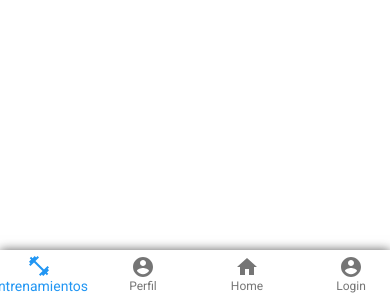
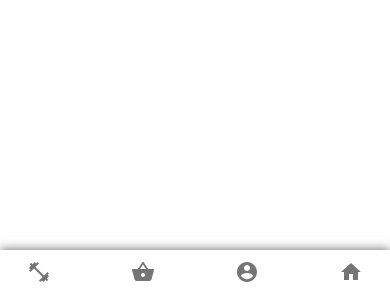
Before and after one commit to vicnx/MoveShare_REACT_DJANGO, a React (Create React App) app in the folder frontend/: page / in a window 390 px wide. Shown: the part 544-844 px from the top of the page. Built offline with nearby package versions, Linux system fonts and the light colour scheme.

Commit message:
Menu mobile

```diff
--- a/frontend/src/components/header/bottomnav.jsx
+++ b/frontend/src/components/header/bottomnav.jsx
@@ -1,77 +1,100 @@
-import React, {useContext} from "react";
+import React, {useContext,useState} from "react";
 import { makeStyles } from "@material-ui/core/styles";
 import BottomNavigation from "@material-ui/core/BottomNavigation";
 import BottomNavigationAction from "@material-ui/core/BottomNavigationAction";
 import AccountCircleIcon from "@material-ui/icons/AccountCircle";
 import HomeIcon from "@material-ui/icons/Home";
 import FitnessCenterIcon from "@material-ui/icons/FitnessCenter";
+import ShoppingBasketIcon from '@material-ui/icons/ShoppingBasket';
+
 import { BrowserRouter as Router, Switch, Route, Link } from "react-router-dom";
 import useUser from '../../hooks/useUser'
 import UserContext from "../../context/UserContext";
+import Menu from '@material-ui/core/Menu';
+import MenuItem from '@material-ui/core/MenuItem';
+import Avatar from '@material-ui/core/Avatar';
 
 const useStyles = makeStyles({});
 
 export default function MobileNav() {
+  const [menuProfile, setMenuProfile] = useState(null);
+
   const classes = useStyles();
   const [value, setValue] = React.useState(0);
   const { user } = useContext(UserContext);
   const {isLogged,logout} = useUser();
+  console.log(user);
+  const openMenu = (event) => {
+    setMenuProfile(event.currentTarget);
+  };
+  const closeMenu = () => {
+    setMenuProfile(null);
+  };
+  const handleChange = (event, newValue) => {
+    setValue(newValue);
+  };
 
   return (
     <BottomNavigation
       value={value}
-      onChange={(event, newValue) => {
-        setValue(newValue);
-      }}
-      showLabels
+      onChange={handleChange}
       className="bottomNav"
     >
       <BottomNavigationAction
         component={Link}
         label="Entrenamientos"
+        value="entrenamientos"
         icon={<FitnessCenterIcon />}
         to="/entrenamientos"
+      />
+      <BottomNavigationAction
+        component={Link}
+        label="Ejercicios"
+        value="exercices"
+        icon={<ShoppingBasketIcon />}
+        to="/exercices"
       />
       {
         isLogged
         ?
+        <>
         <BottomNavigationAction
-          component={Link}
+          onClick={openMenu}
           label={user.username}
-          icon={<AccountCircleIcon />}
-          to="/profile"
+          value="user"
+          icon={              <Avatar src={user.image} className="image_user_menu"/>        }
+          to={"/@"+user.username}
         />
+        <Menu
+          id="profile-menu-bottom"
+          anchorEl={menuProfile}
+          keepMounted
+          open={Boolean(menuProfile)}
+          onClose={closeMenu}
+        >
+          <MenuItem onClick={closeMenu} to={"/@"+user.username} component={Link}>Perfil</MenuItem>
+          <MenuItem onClick={closeMenu} to={"/new/exercice"} component={Link}>Nuevo Ejercicio</MenuItem>
+          <MenuItem onClick={logout}>Salir</MenuItem>
+        </Menu>
+        </>
         :
         <BottomNavigationAction
-          component={Link}
-          label="Perfil"
-          icon={<AccountCircleIcon />}
-          to="/profile"
-        />
+        component={Link}
+        label="Login"
+        value="login"
+
+        icon={<AccountCircleIcon />}
+        to="/login"
+      />
       }
       <BottomNavigationAction
         component={Link}
         label="Home"
+        value="home"
+
         icon={<HomeIcon />}
         to="/home"
       />
-      {
-        isLogged
-        ?
-        <BottomNavigationAction
-          onClick={logout}
-          label="Logout"
-          icon={<AccountCircleIcon />}
-          to="/login"
-        />
-        :
-        <BottomNavigationAction
-          component={Link}
-          label="Login"
-          icon={<AccountCircleIcon />}
-          to="/login"
-        />
-      }
     </BottomNavigation>
   );
 }
--- a/frontend/src/components/header/desktopNav.jsx
+++ b/frontend/src/components/header/desktopNav.jsx
@@ -10,6 +10,7 @@ import AccountCircleIcon from "@material-ui/icons/AccountCircle";
 import HomeIcon from "@material-ui/icons/Home";
 import FitnessCenterIcon from "@material-ui/icons/FitnessCenter";
 import ShoppingBasketIcon from '@material-ui/icons/ShoppingBasket';
+
 import Menu from '@material-ui/core/Menu';
 import MenuItem from '@material-ui/core/MenuItem';
 import Avatar from '@material-ui/core/Avatar';
--- a/frontend/src/components/header/header.css
+++ b/frontend/src/components/header/header.css
@@ -48,3 +48,6 @@ i {
   height: auto;
   background-color: var(--color_principal);
 }
+#profile-menu-bottom{
+  margin-top: -30px;
+}
```
